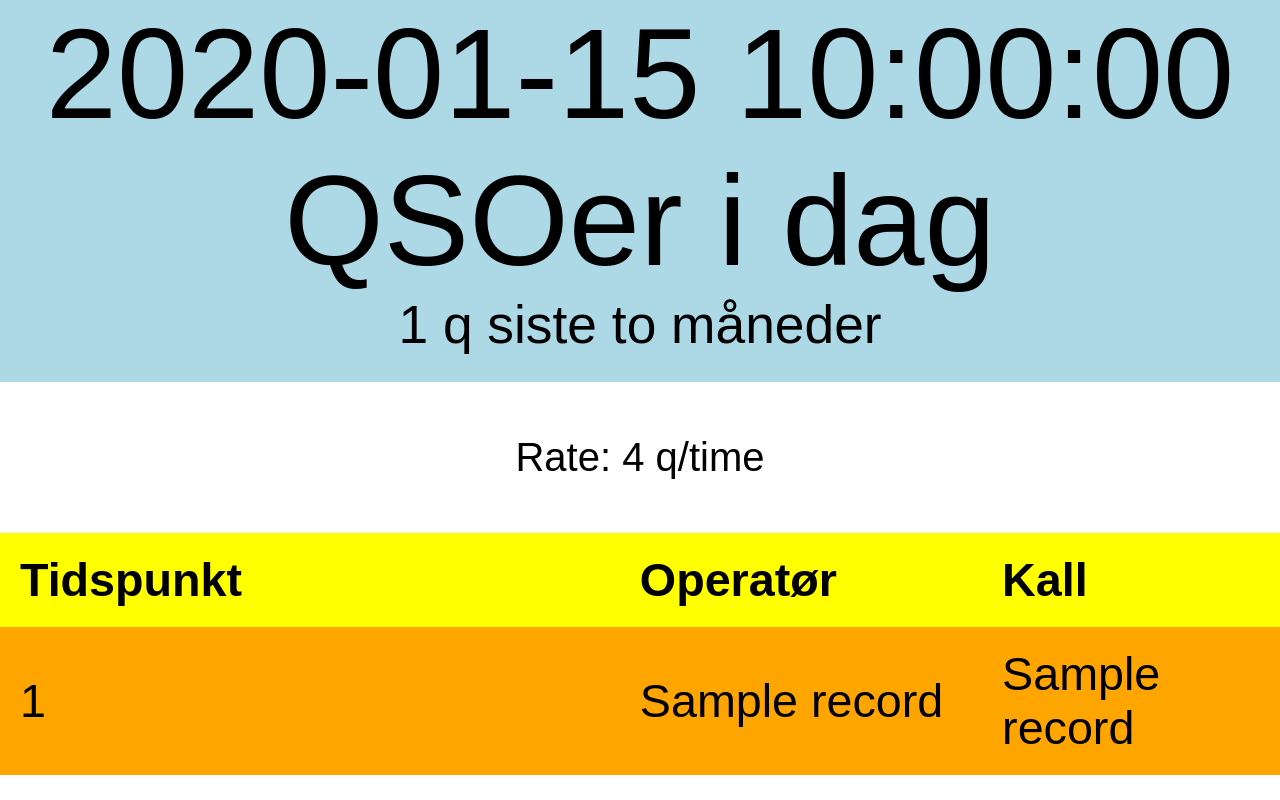
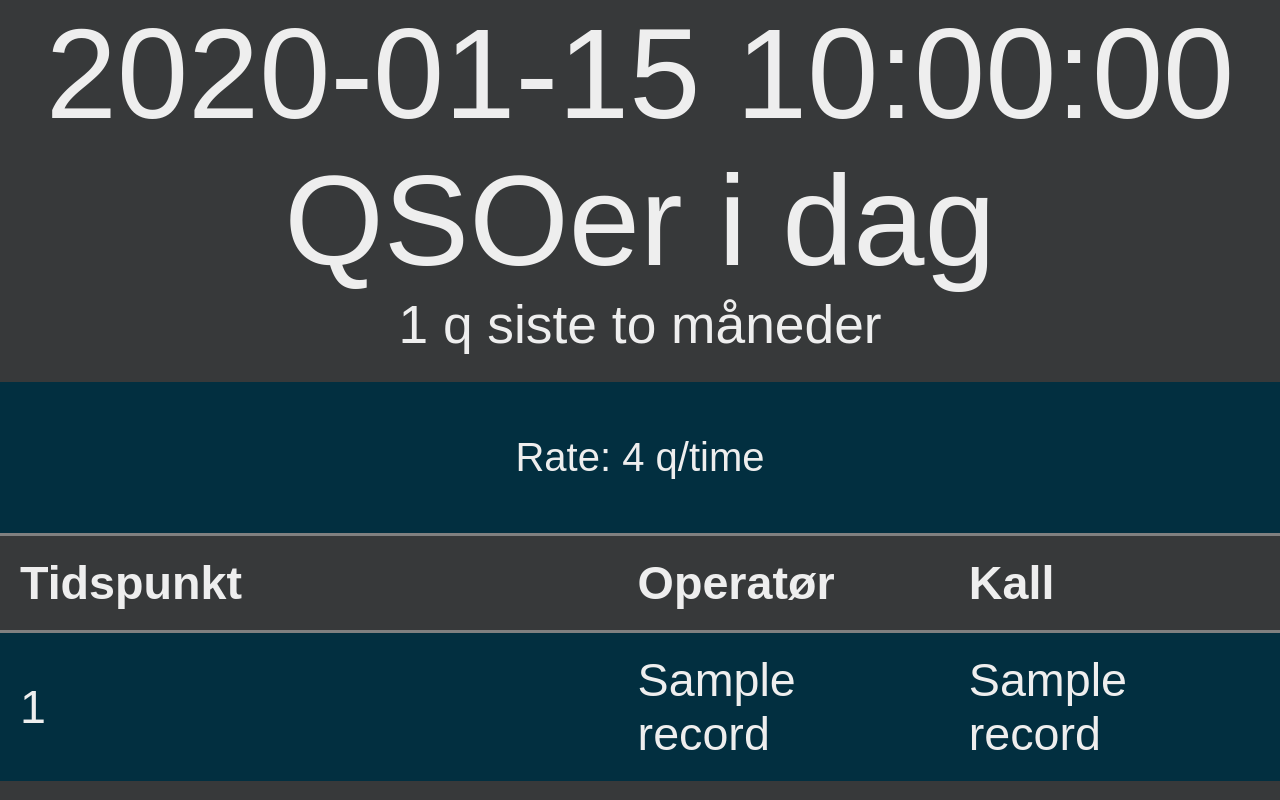
Before and after one commit to bjorgan/qso_web_view, a Flask app: template templates/index.html in a window 1280 px wide. Run offline with Flask 2, Linux system fonts and the light colour scheme; the template is opened without the code that fills it: most values are stand-ins (such as "Sample title", 1, 10 or a date in 2020); parts of the project's set-up code (start-up, migrations or seed data) failed here and were passed over; some libraries are stand-ins or nearby versions.

Commit message:
Switch to gray colorscheme. Fix better handling of long callsigns.

```diff
--- a/static/style.css
+++ b/static/style.css
@@ -1,17 +1,21 @@
 body {
     font-family: Arial;
     margin: 0;
+    overflow-y: hidden;
+    overflow-x: hidden;
+    color: #EEE;
+    background: #37393A;
 }
 
 #count_today {
     font-size: 96pt;
-    background-color: #add8e6;
+    background: #37393A;
     text-align: center;
 }
 
 #count_twomonths {
     font-size: 40pt;
-    background-color: #add8e6;
+    background: #37393A;
     text-align: center;
     padding-bottom: 20pt;
 }
@@ -20,11 +24,19 @@ body {
     font-size: 30pt;
     padding: 40pt;
     text-align: center;
+    background: #022F40;
 }
 
 tr.heading {
     font-weight: bold;
-    background: white;
+    background: #37393A;
+}
+
+#t_heading {
+    border-bottom-style: solid;
+    border-bottom-width: 3px;
+    border-top-style: solid;
+    border-top-width: 3px;
 }
 
 
@@ -35,11 +47,11 @@ tr.heading {
 }
 
 #last_qsos tr:nth-child(even) {
-    background: orange;
+    background: #022F40;
 }
 
 #last_qsos tr:nth-child(odd) {
-    background: #FFFF00;
+    background: #37393A;
 }
 
 #last_qsos td {
@@ -48,12 +60,12 @@ tr.heading {
 
 td.time {
     white-space: nowrap;
-    width: 45%;
+    width: 40%;
 }
 
 td.operator {
     overflow-wrap: break-word;
-    width: 25%;
+    width: 20%;
 }
 td.call {
     width: 20%;
@@ -62,4 +74,5 @@ td.call {
 table {
     table-layout: fixed;
     width: 100%;
+    color: #eee;
 }
--- a/templates/index.html
+++ b/templates/index.html
@@ -14,7 +14,7 @@
         <div id='rate'>Rate: {{ qsostats.rate }} q/time</div>
 
         <table id='last_qsos'>
-        <tr class='heading'>
+        <tr class='heading' id='t_heading'>
             <td class='time'>Tidspunkt</td>
             <td class='operator'>Operatør</td>
             <td class='call'>Kall</td>
```
